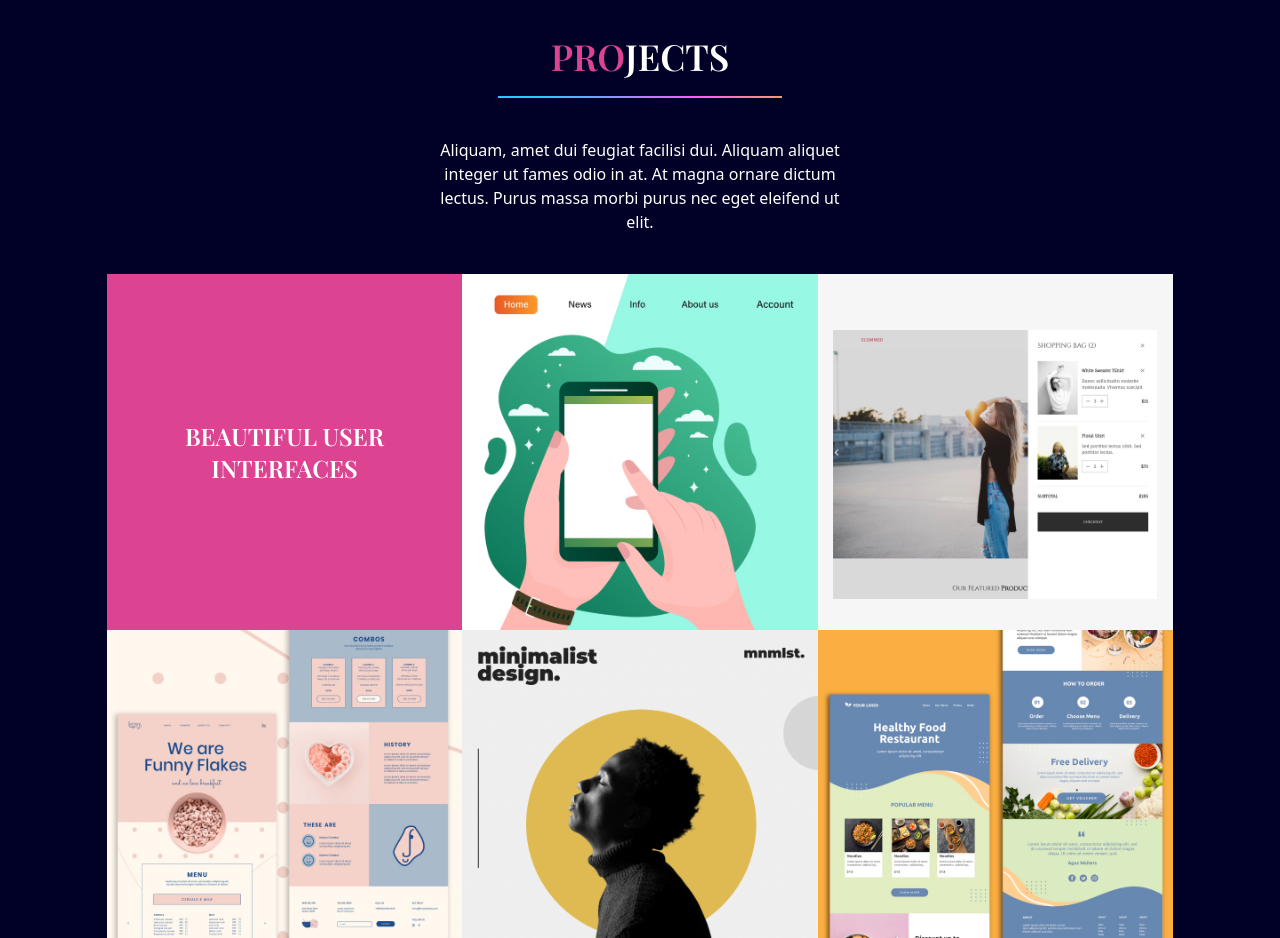
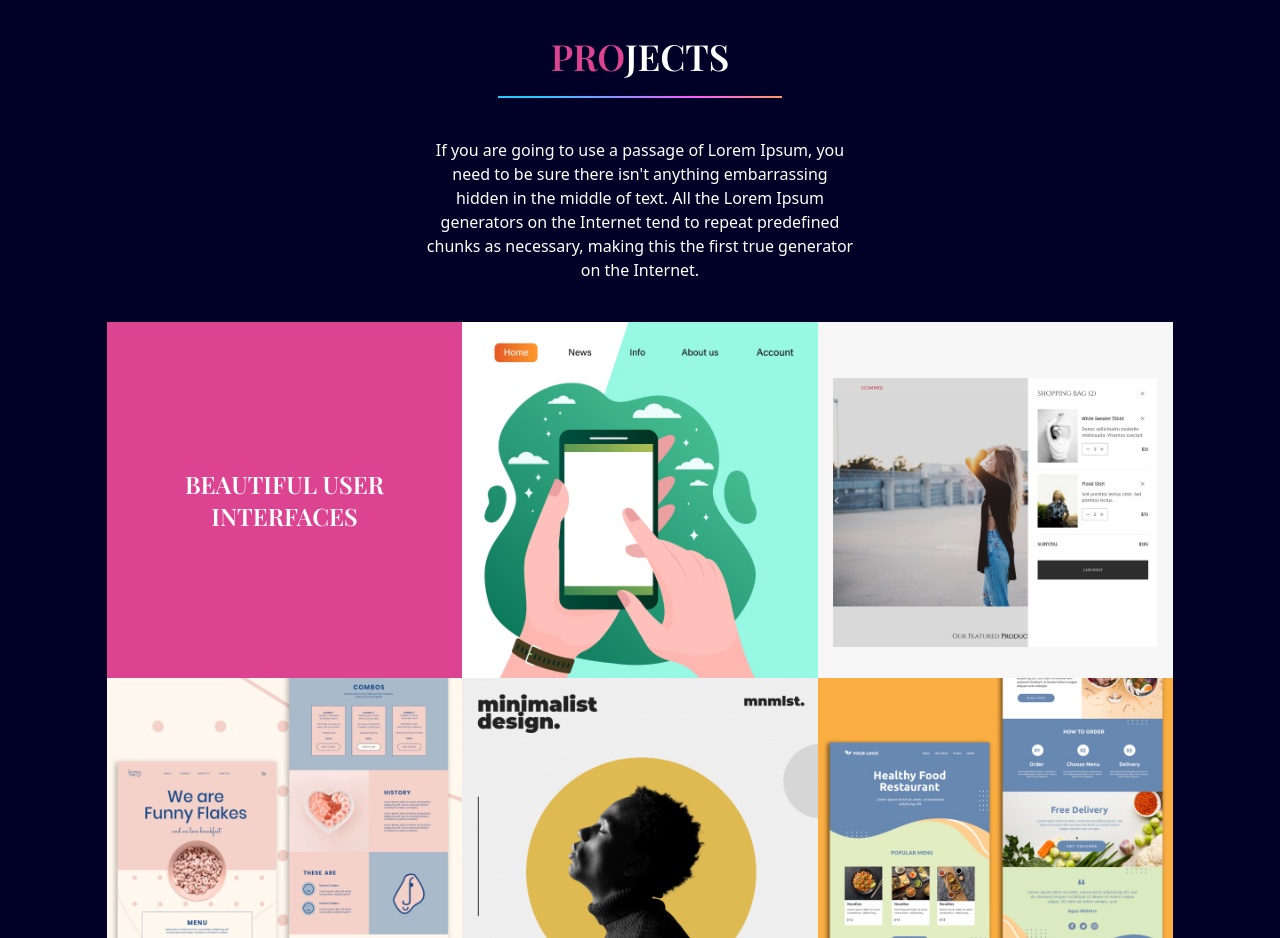
Before and after one commit to FumCode/react-portfolio-webapp, a React (Vite) app: page / in a window 1280 px wide. Shown: the part 1760-2698 px from the top of the page. Built offline with nearby package versions, Linux system fonts and the light colour scheme.

Commit message:
add Lorem in Projects add Testimonials

```diff
--- a/src/scenes/Projects.jsx
+++ b/src/scenes/Projects.jsx
@@ -25,8 +25,9 @@ const Project = ({ title }) => {
             <div className={overlayStyles}>
                 <p className="text-2xl font-playfair">{title}</p>
                 <p className="mt-7">
-                    Curabitur arcu erat, accumsan id imperdiet et, porttitor at sem. Nulla
-                    porttitor accumsan tincidunt.
+                    There are many variations of passages of
+                    Lorem Ipsum available, but the majority have suffered
+                    alteration in some form, by injected humour.
                 </p>
             </div>
             <img src={`../assets/${projectTitle}.jpeg`} alt={projectTitle} />
@@ -58,9 +59,11 @@ const Projects = () => {
                     </div>
                 </div>
                 <p className="mt-10 mb-10">
-                    Aliquam, amet dui feugiat facilisi dui. Aliquam aliquet integer ut
-                    fames odio in at. At magna ornare dictum lectus. Purus massa morbi
-                    purus nec eget eleifend ut elit.
+                    If you are going to use a passage of Lorem Ipsum, you
+                    need to be sure there isn't anything embarrassing hidden
+                    in the middle of text. All the Lorem Ipsum generators on
+                    the Internet tend to repeat predefined chunks as necessary,
+                    making this the first true generator on the Internet.
                 </p>
             </motion.div>
 
--- a/src/scenes/Testimonials.jsx
+++ b/src/scenes/Testimonials.jsx
@@ -1,4 +1,6 @@
-import React from 'react'
+import LineGradient from "../components/LineGradient.jsx";
+import { motion } from "framer-motion";
+
 
 const Testimonials = () => {
     return (
```
